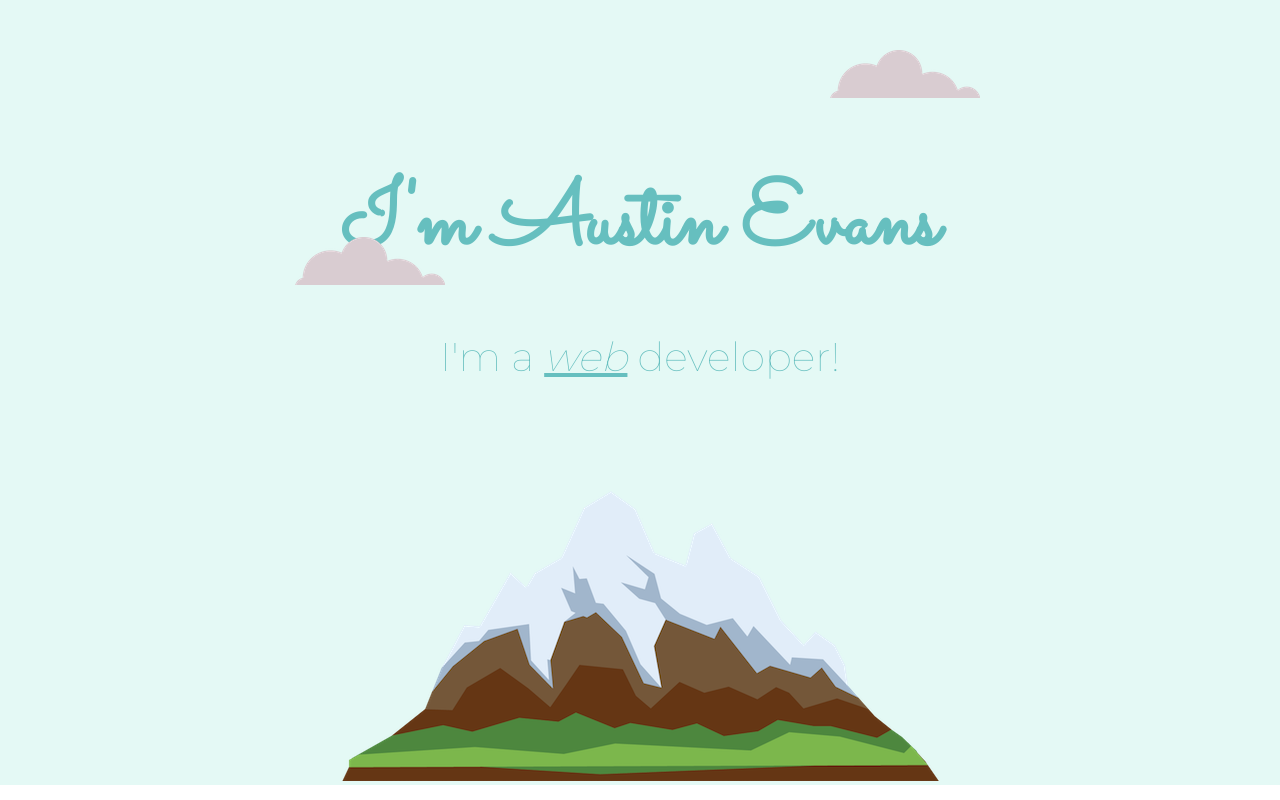
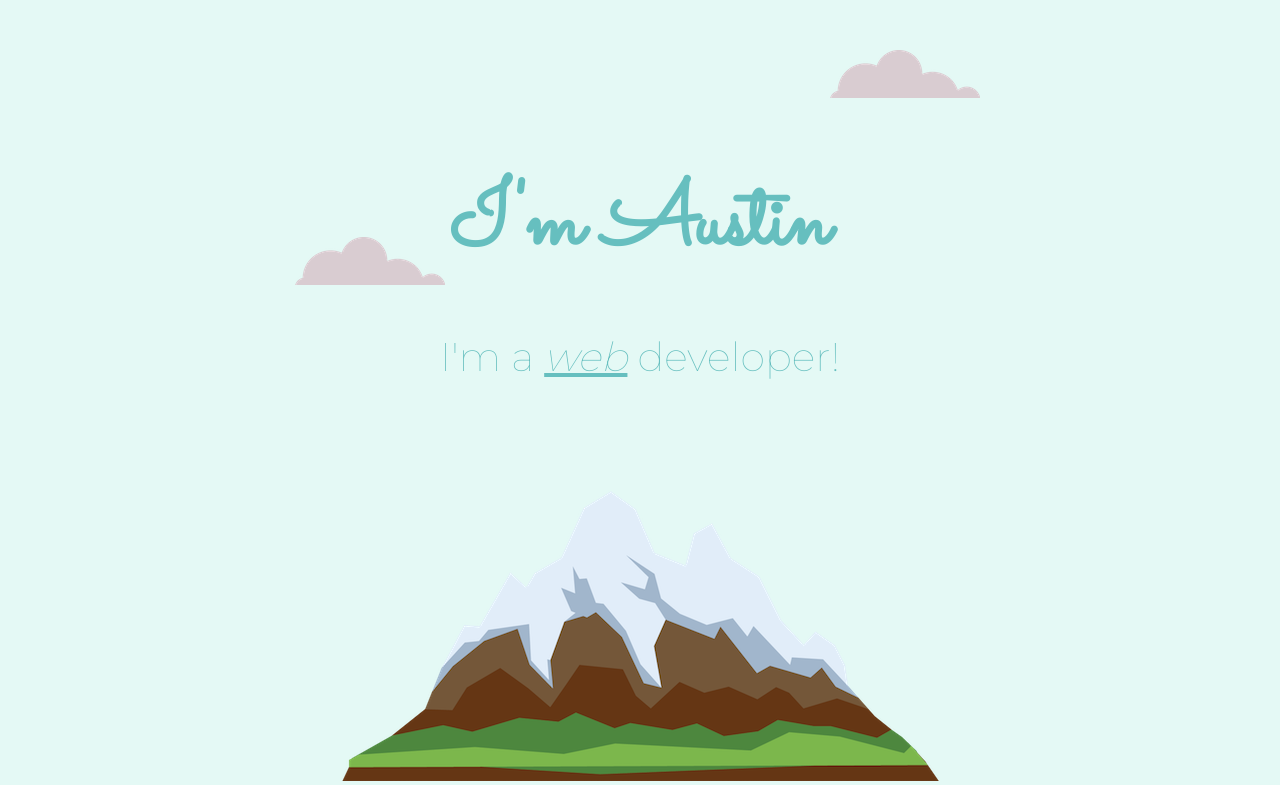
Before and after one commit to aevans-art/css-system, a plain HTML site: page index.html in a window 1280 px wide. Shown: the top 800 px of the page. Drawn offline with Linux system fonts and the light colour scheme.

Commit message:
Update index.html

```diff
--- a/index.html
+++ b/index.html
@@ -14,7 +14,7 @@
 <body>
   <div class="top-container">
     <img class="top-cloud" src="images/cloud.png" alt="cloud-image">
-    <h1>I'm Austin Evans</h1>
+    <h1>I'm Austin</h1>
     <h2> I'm a <em class="pro">web</em> developer! </h2>
     <img class="bottom-cloud" src="images/cloud.png" alt="cloud-image">
     <img src="images/mountain.png" alt="mountain-image">
```
